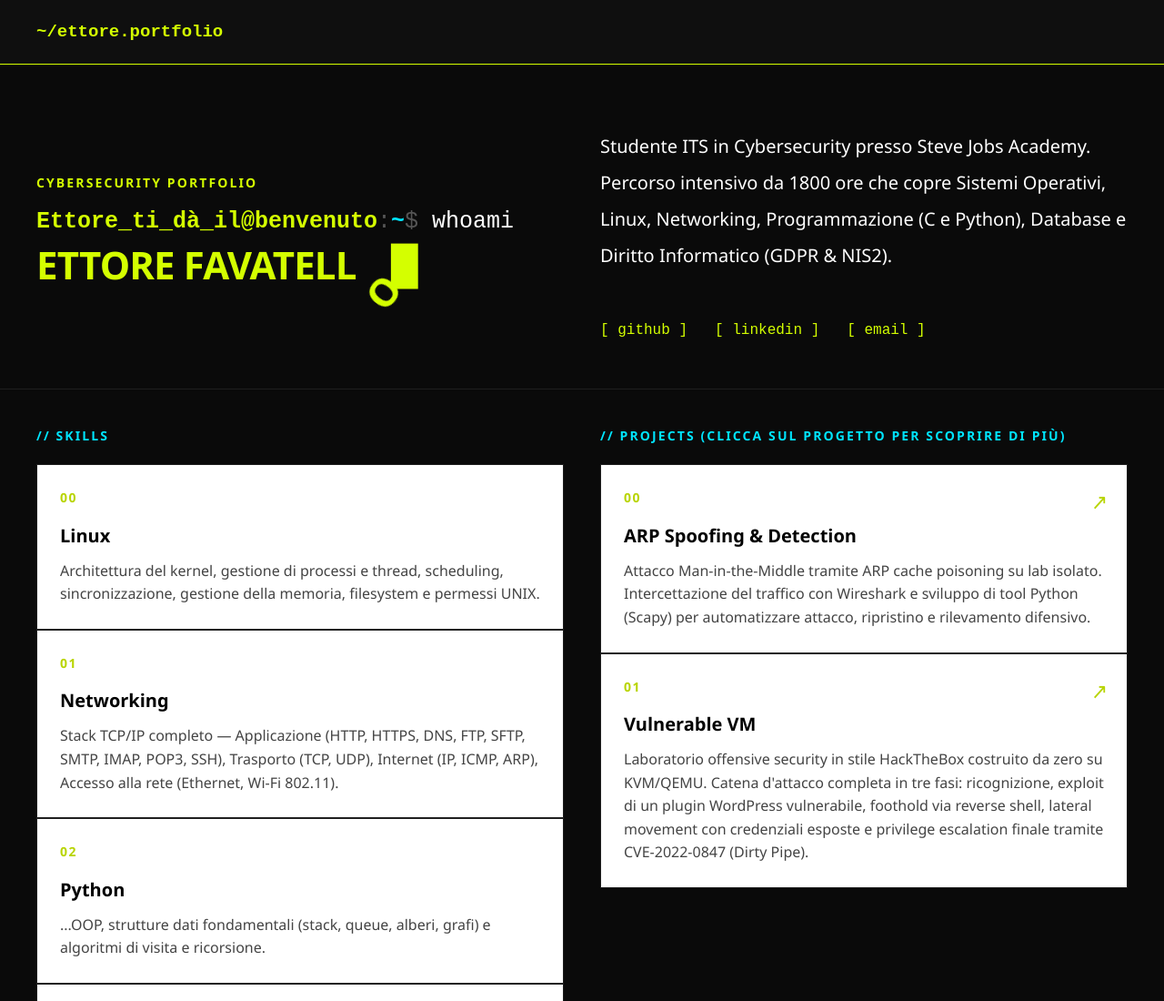
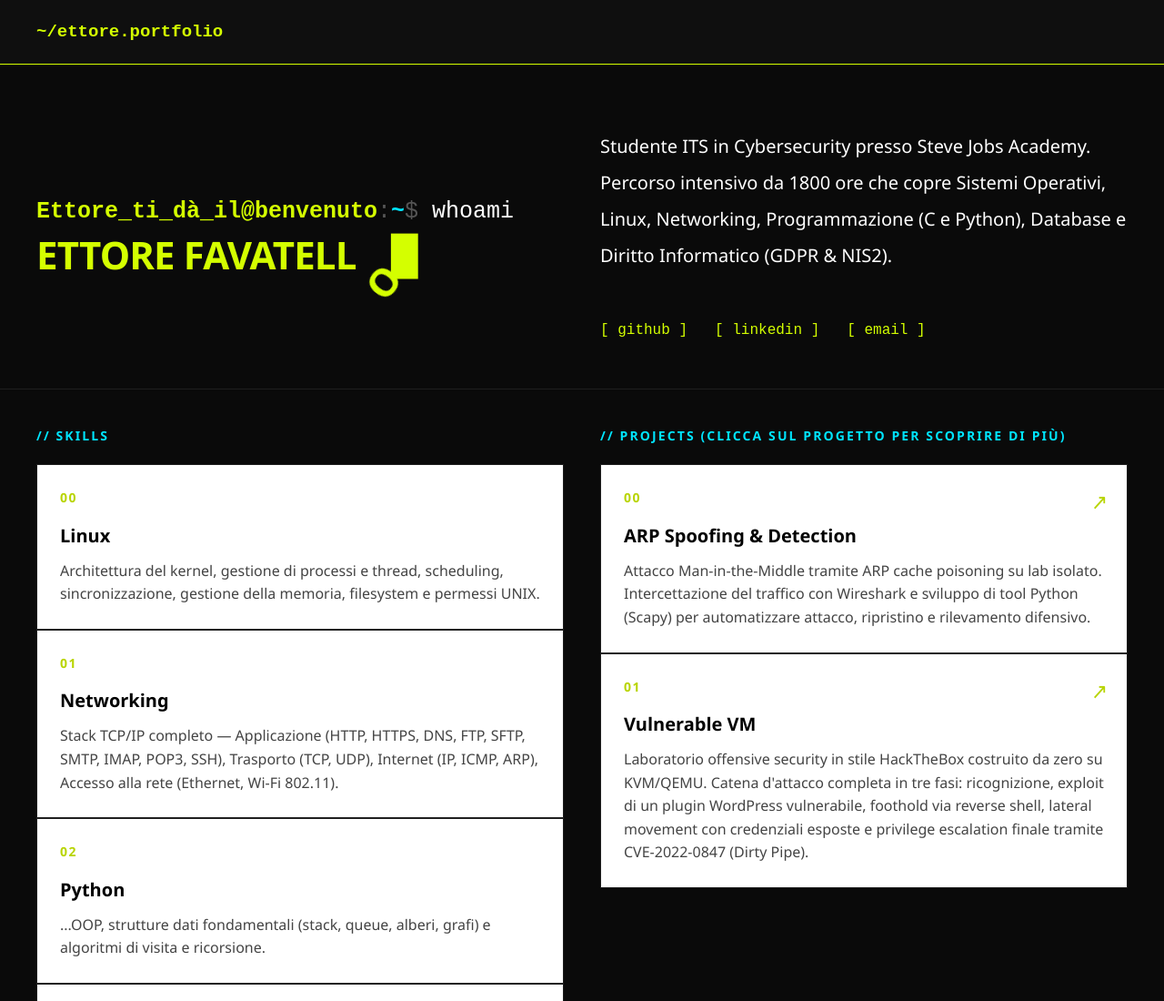
Before and after one commit to EttoreFavatello/EttoreFavatello.github.io, a plain HTML site: page index.html in a window 1280 px wide. Shown: the top 1100 px of the page at 91% size. Drawn offline with Linux system fonts and the light colour scheme.

Commit message:
rimozione'cybersecurity portfolio'

```diff
--- a/index.html
+++ b/index.html
@@ -17,7 +17,7 @@
 
     <section class="hero">
         <div class="hero-left">
-            <p class="label">Cybersecurity Portfolio</p>
+            <p class="label"></p>
             <p class="terminal-prompt">
                 <span class="prompt-user">Ettore_ti_dà_il@benvenuto</span><span class="prompt-sep">:</span><span class="prompt-path">~</span><span class="prompt-sep">$</span> whoami
             </p>
```
